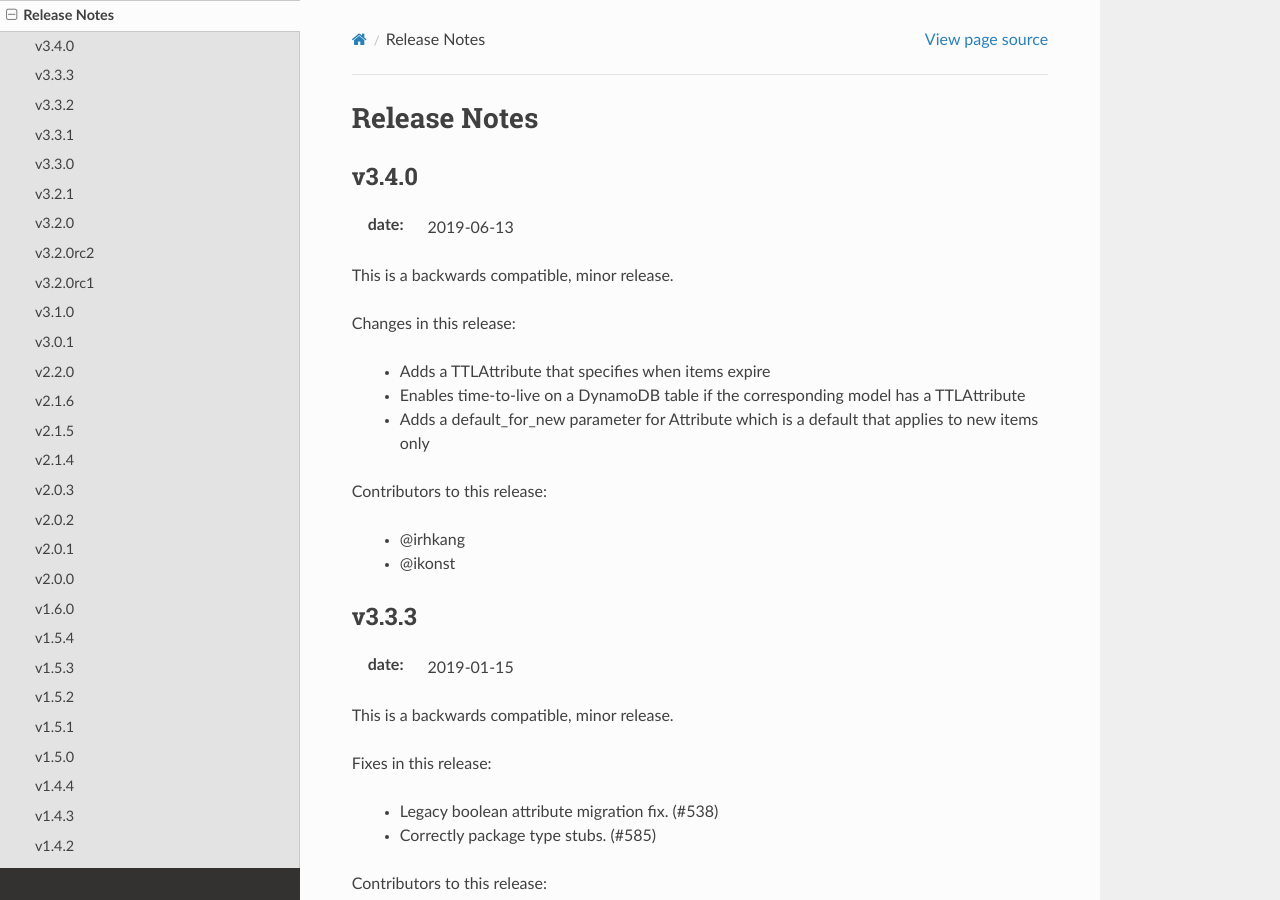
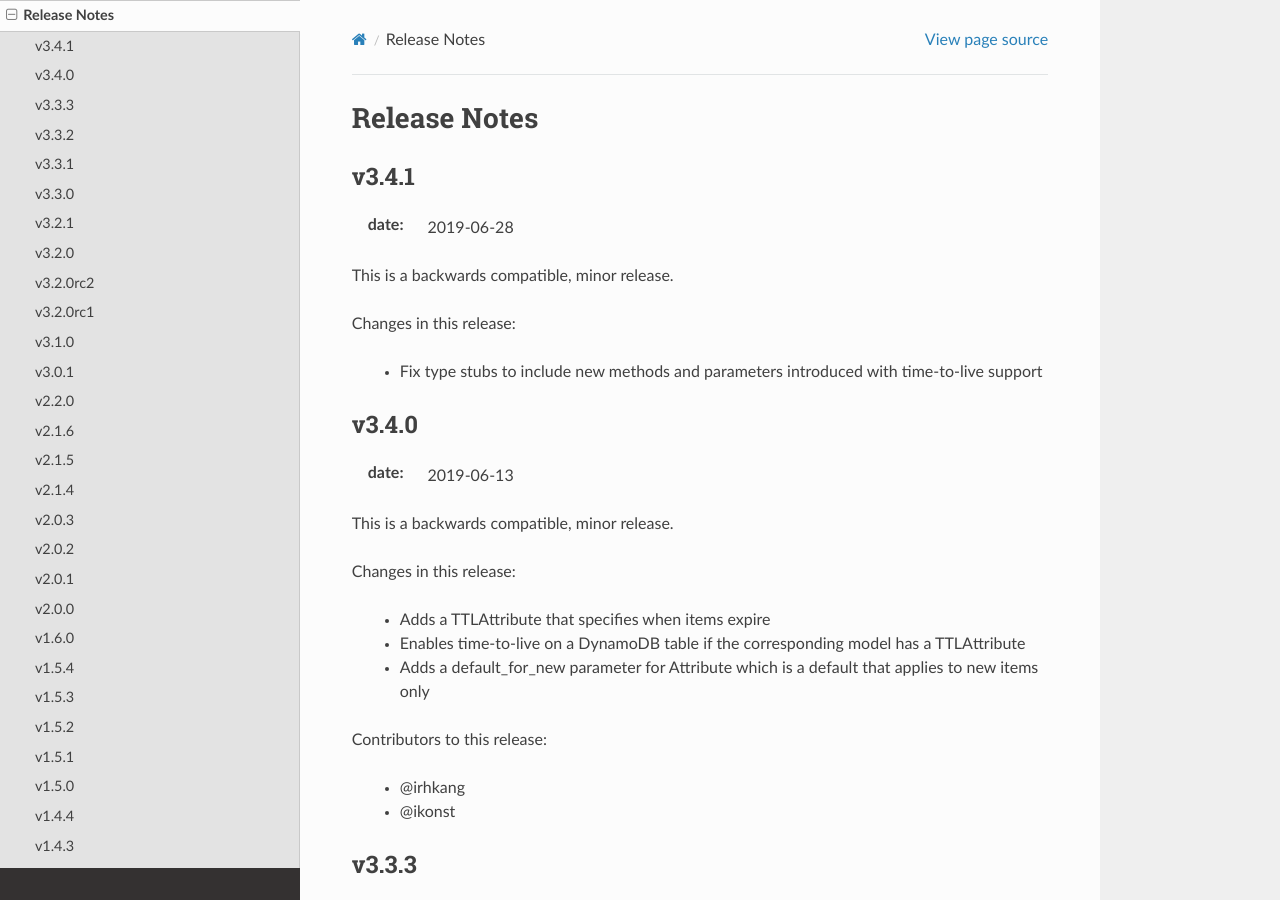
Before and after one commit to pynamodb/PynamoDB, a Sphinx documentation site: the page built from docs/release_notes.rst, in a window 1280 px wide and 900 px high. Built offline with Sphinx 7.4.7 and the Read the Docs theme 2.0.0, drawn with Linux system fonts in a browser that asks for light colours.

Commit message:
bump version and add release notes

```diff
--- a/docs/release_notes.rst
+++ b/docs/release_notes.rst
@@ -1,5 +1,17 @@
 Release Notes
 =============
+
+v3.4.1
+------
+
+:date: 2019-06-28
+
+This is a backwards compatible, minor release.
+
+Changes in this release:
+
+ * Fix type stubs to include new methods and parameters introduced with time-to-live support
+
 
 v3.4.0
 ------
@@ -18,6 +30,7 @@ Contributors to this release:
 
  * @irhkang
  * @ikonst
+
 
 v3.3.3
 ------
--- a/pynamodb/__init__.py
+++ b/pynamodb/__init__.py
@@ -7,4 +7,4 @@ A simple abstraction over DynamoDB
 """
 __author__ = 'Jharrod LaFon'
 __license__ = 'MIT'
-__version__ = '3.4.0'
+__version__ = '3.4.1'
```
